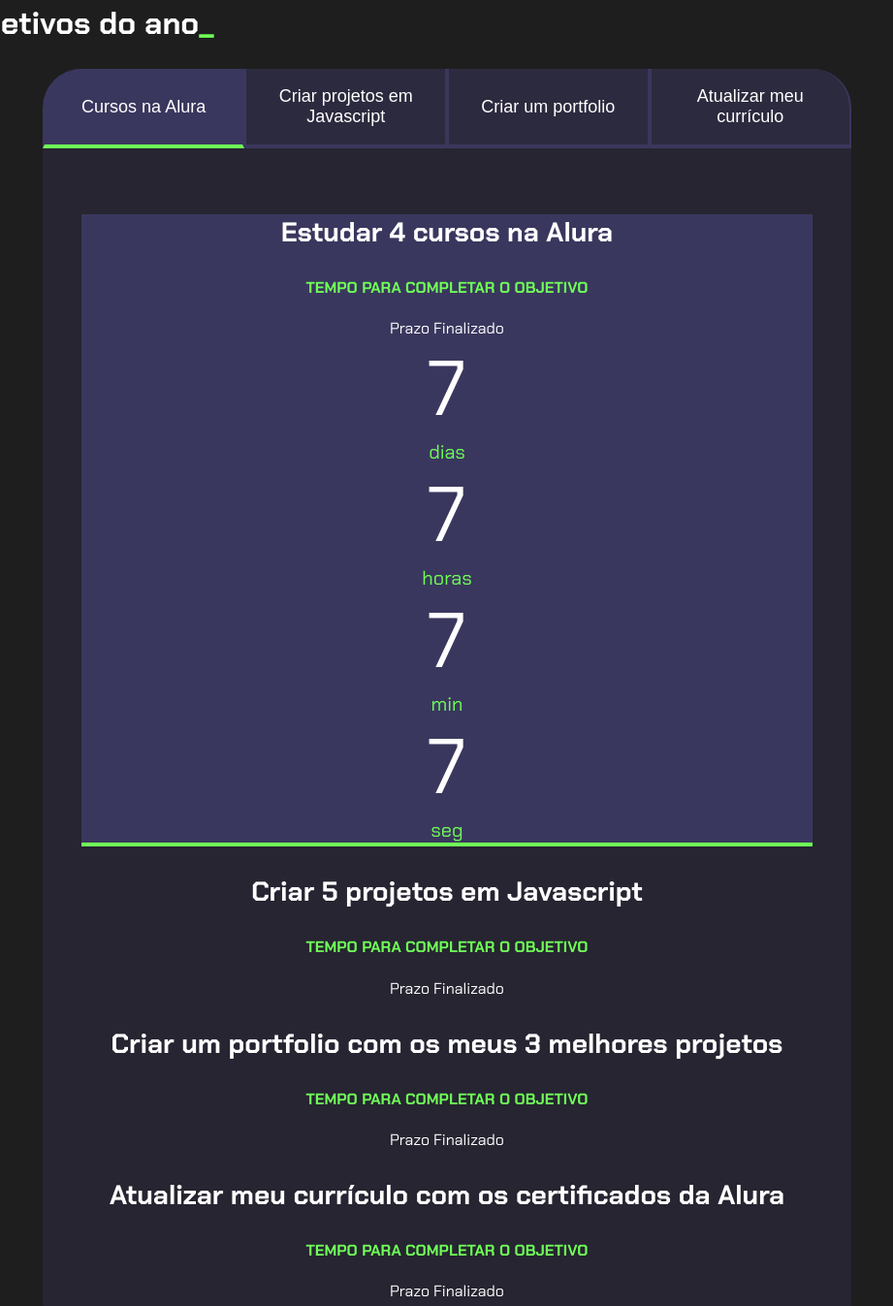
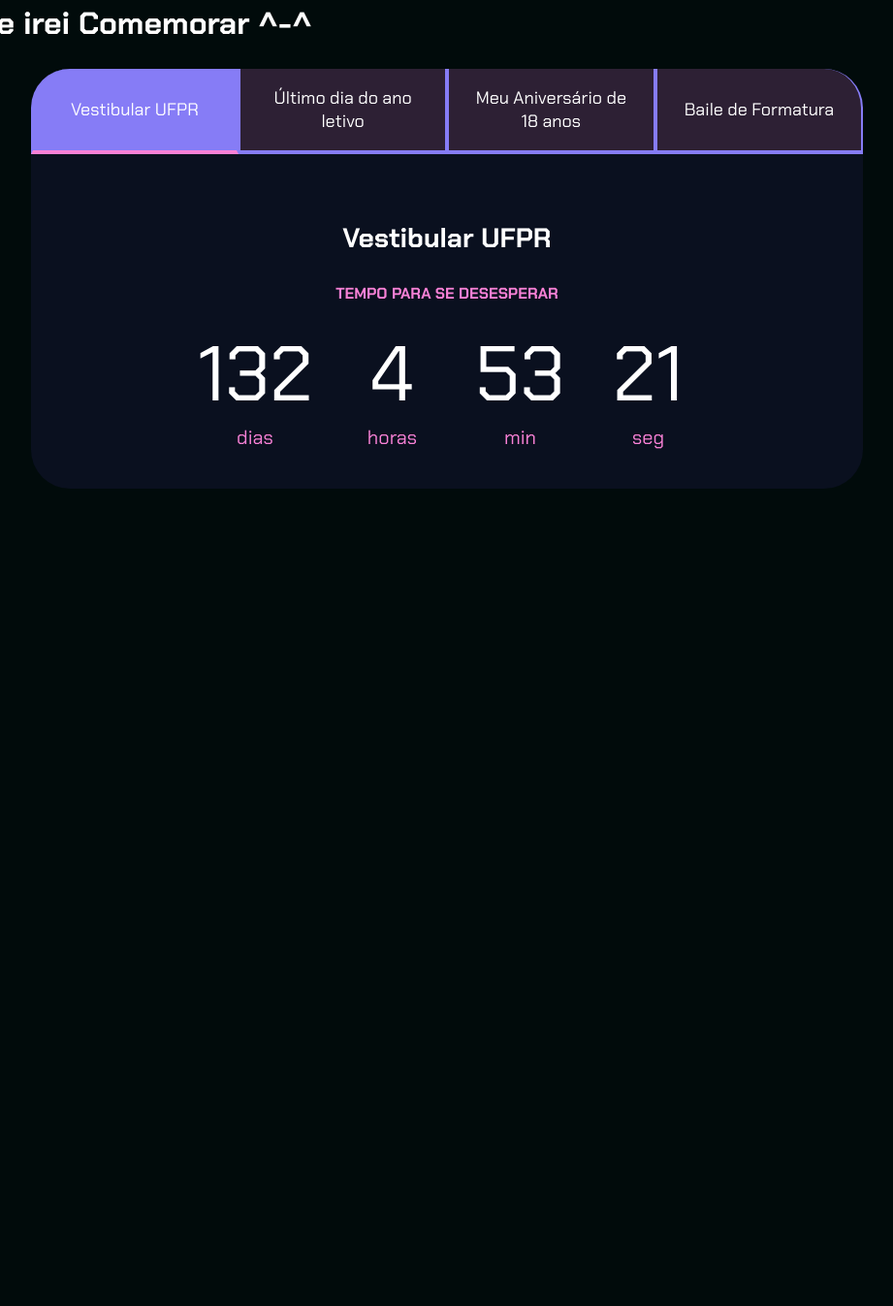
Before and after one commit to Laura-githu/mat2, a plain HTML site: page index.html in a window 1280 px wide. Shown: the part 32-1379 px from the top of the page at 97% size, without its empty margins (179-1100 px from the left). After the commit the page ends 800 px from the top, so only its background shows below. Drawn offline with Linux system fonts and the light colour scheme.

Commit message:
projeto completo

```diff
--- a/index.html
+++ b/index.html
@@ -1,72 +1,116 @@
 <!DOCTYPE html>
 <html lang="pt-br">
+
 <head>
-    <meta charset="UTF-8" />
-    <meta name="viewport" content="width=device-width, initial-scale=1.0" />
+    <meta charset="UTF-8">
+    <meta name="viewport" content="width=device-width, initial-scale=1.0">
     <title>Meus objetivos do ano</title>
-    <link rel="stylesheet" href="style.css" />
+    <link rel="stylesheet" href="style.css">
 </head>
 
 <body>
     <section class="conteudo-principal">
-      <h2 class="titulo-principal">Meus Objetivos do ano<span>_</span></h2>
+        <h2 class="titulo-principal">Datas que irei Comemorar ^-^<span></span></h2>
         <div class="conteudo">
             <div class="botoes">
-    <button class="botao ativo">Cursos na Alura</button>
-    <button class="botao">Criar projetos em Javascript</button>
-    <button class="botao">Criar um portfolio</button>
-    <button class="botao">Atualizar meu currículo</button>
+                <button class="botao ativo">Vestibular UFPR</button>
+                <button class="botao">Último dia do ano letivo</button>
+                <button class="botao">Meu Aniversário de 18 anos</button>
+                <button class="botao">Baile de Formatura</button>
             </div>
              <div class="abas-textos">
                 <div class="aba-conteudo ativo">
-  <h3 class="aba-conteudo-titulo-principal">Estudar 4 cursos na Alura</h3>
-  <h4 class="aba-conteudo-titulo-secundario">
-    Tempo para completar o objetivo
-  </h4>
-  <div class="contador"></div>
+                    <h3 class="aba-conteudo-titulo-principal">Vestibular UFPR</h3>
+                    <h4 class="aba-conteudo-titulo-secundario">Tempo para se desesperar</h4>
+                    <div class="contador">
                         <div class="contador-digito">
-    <p class="contador-digito-numero">7</p>
+                            <p class="contador-digito-numero" id="dias0"></p>
                             <p class="contador-digito-texto">dias</p>
                         </div>
                         <div class="contador-digito">
-    <p class="contador-digito-numero">7</p>
+                            <p class="contador-digito-numero" id="horas0"></p>
                             <p class="contador-digito-texto">horas</p>
                         </div>
                         <div class="contador-digito">
-    <p class="contador-digito-numero">7</p>
+                            <p class="contador-digito-numero" id="min0"></p>
                             <p class="contador-digito-texto">min</p>
                         </div>
                         <div class="contador-digito">
-    <p class="contador-digito-numero">7</p>
+                            <p class="contador-digito-numero" id="seg0"></p>
                             <p class="contador-digito-texto">seg</p>
                         </div>
                     </div>
-<div class="aba-conteudo">
-  <h3 class="aba-conteudo-titulo-principal">Criar 5 projetos em Javascript</h3>
-  <h4 class="aba-conteudo-titulo-secundario">
-    Tempo para completar o objetivo
-  </h4>
-  <div class="contador"></div>
                 </div>
                 <div class="aba-conteudo">
-  <h3 class="aba-conteudo-titulo-principal">
-    Criar um portfolio com os meus 3 melhores projetos
-  </h3>
-  <h4 class="aba-conteudo-titulo-secundario">
-    Tempo para completar o objetivo
-  </h4>
-  <div class="contador"></div>
+                       <h3 class="aba-conteudo-titulo-principal">Último dia do ano letivo</h3>
+                    <h4 class="aba-conteudo-titulo-secundario">Tempo para comemorar</h4>
+                    <div class="contador">
+                        <div class="contador-digito">
+                            <p class="contador-digito-numero" id="dias1"></p>
+                            <p class="contador-digito-texto">dias</p>
+                        </div>
+                        <div class="contador-digito">
+                            <p class="contador-digito-numero" id="horas1"></p>
+                            <p class="contador-digito-texto">horas</p>
+                        </div>
+                        <div class="contador-digito">
+                            <p class="contador-digito-numero" id="min1"></p>
+                            <p class="contador-digito-texto">min</p>
+                        </div>
+                        <div class="contador-digito">
+                            <p class="contador-digito-numero" id="seg1"></p>
+                            <p class="contador-digito-texto">seg</p>
+                        </div>
+                    </div>
                 </div>
                 <div class="aba-conteudo">
-  <h3 class="aba-conteudo-titulo-principal">
-    Atualizar meu currículo com os certificados da Alura
-  </h3>
-  <h4 class="aba-conteudo-titulo-secundario">
-    Tempo para completar o objetivo
-  </h4>
-   <div class="contador"></div>
+                       <h3 class="aba-conteudo-titulo-principal">Meu Aniversário de 18 anos</h3>
+                    <h4 class="aba-conteudo-titulo-secundario">Tempo para comemorar</h4>
+                    <div class="contador">
+                        <div class="contador-digito">
+                            <p class="contador-digito-numero" id="dias2"></p>
+                            <p class="contador-digito-texto">dias</p>
+                        </div>
+                        <div class="contador-digito">
+                            <p class="contador-digito-numero" id="horas2"></p>
+                            <p class="contador-digito-texto">horas</p>
+                        </div>
+                        <div class="contador-digito">
+                            <p class="contador-digito-numero" id="min2"></p>
+                            <p class="contador-digito-texto">min</p>
+                        </div>
+                        <div class="contador-digito">
+                            <p class="contador-digito-numero" id="seg2"></p>
+                            <p class="contador-digito-texto">seg</p>
+                        </div>
+                    </div>
+                </div>
+                <div class="aba-conteudo">
+                    <h3 class="aba-conteudo-titulo-principal">Baile de Formatura</h3>
+                        <h4 class="aba-conteudo-titulo-secundario">Tempo para comemorar</h4>
+                    <div class="contador">
+                        <div class="contador-digito">
+                            <p class="contador-digito-numero" id="dias3"></p>
+                            <p class="contador-digito-texto">dias</p>
+                        </div>
+                        <div class="contador-digito">
+                            <p class="contador-digito-numero" id="horas3"></p>
+                            <p class="contador-digito-texto">horas</p>
+                        </div>
+                        <div class="contador-digito">
+                            <p class="contador-digito-numero" id="min3"></p>
+                                 <p class="contador-digito-texto">min</p>
+                        </div>
+                        <div class="contador-digito">
+                            <p class="contador-digito-numero" id="seg3"></p>
+                            <p class="contador-digito-texto">seg</p>
+                        </div>
+                    </div>
+                </div>
+            </div>
         </div>
     </section>
     <script src="main.js"></script>
 </body>
+
 </html>
--- a/main.js
+++ b/main.js
@@ -3,6 +3,7 @@
 
 for (let i = 0; i < botoes.length; i++) {
     botoes[i].onclick = function () {
+
         for (let j = 0; j < botoes.length; j++) {
             botoes[j].classList.remove("ativo");
             textos[j].classList.remove("ativo");
@@ -10,21 +11,18 @@
 
         botoes[i].classList.add("ativo");
         textos[i].classList.add("ativo");
-  };
     }
+}
+
 const contadores = document.querySelectorAll(".contador");
-const tempoObjetivo1 = new Date("2023-10-05T00:00:00");
-const tempoObjetivo2 = new Date("2023-12-05T00:00:00");
-const tempoObjetivo3 = new Date("2023-12-30T00:00:00");
-const tempoObjetivo4 = new Date("2024-02-01T00:00:00");
+const tempoObjetivo1 = new Date("2026-11-01T00:00:00");
+const tempoObjetivo2 = new Date("2026-12-18T00:00:00");
+const tempoObjetivo3 = new Date("2027-03-26T00:00:00");
+const tempoObjetivo4 = new Date("2027-04-03T00:00:00");
+
 const tempos = [tempoObjetivo1, tempoObjetivo2, tempoObjetivo3, tempoObjetivo4];
-let tempoAtual = new Date();
 
-// Para cada objetivo na lista de contadores
-for (let i = 0; i < contadores.length; i++) {
-  //Calcular o tempo usando a função e associá-lo ao objetivo
-  contadores[i].textContent = calculaTempo(tempos[i]);
-}
+
 function calculaTempo(tempoObjetivo) {
     let tempoAtual = new Date();
     let tempoFinal = tempoObjetivo - tempoAtual;
@@ -32,36 +30,29 @@
     let minutos = Math.floor(segundos / 60);
     let horas = Math.floor(minutos / 60);
     let dias = Math.floor(horas / 24);
+
     segundos %= 60;
     minutos %= 60;
     horas %= 24;
     if (tempoFinal > 0) {
-  return (
-    dias +
-    " dias " +
-    horas +
-    " horas " +
-    minutos +
-    " minutos " +
-    segundos +
-    " segundos"
-  );
+        return [dias, horas, minutos, segundos];
     } else {
-  return "Prazo Finalizado";
+        return [0, 0, 0, 0];
     }
-  contadores[0].textContent = calculaTempo(tempoObjetivo1);
-  contadores[1].textContent = calculaTempo(tempoObjetivo2);
-  contadores[2].textContent = calculaTempo(tempoObjetivo3);
-  contadores[3].textContent = calculaTempo(tempoObjetivo4);
 }
+
 function atualizaCronometro() {
     for (let i = 0; i < contadores.length; i++) {
-    contadores[i].textContent = calculaTempo(tempos[i]);
+        document.getElementById("dias" + i).textContent = calculaTempo(tempos[i])[0];
+        document.getElementById("horas" + i).textContent = calculaTempo(tempos[i])[1];
+        document.getElementById("min" + i).textContent = calculaTempo(tempos[i])[2];
+        document.getElementById("seg" + i).textContent = calculaTempo(tempos[i])[3];
     }
 }
+
 function comecaCronometro() {
     atualizaCronometro();
     setInterval(atualizaCronometro, 1000);
 }
 
-//comecaCronometro();
+comecaCronometro();
--- a/style.css
+++ b/style.css
@@ -1,19 +1,20 @@
-@import url("https://fonts.googleapis.com/css2?family=Chakra+Petch:wght@400;700&display=swap");
+@import url('https://fonts.googleapis.com/css2?family=Chakra+Petch:wght@400;700&display=swap');
 
 :root {
-  --cor-de-fundo: #1e1e1e;
-  --verde: #6fff57;
-  --branco: #ffffff;
-  --botao-ativo: #3a375e;
-  --botao-inativo: rgba(58, 55, 94, 0.5);
-  --texto-fundo: rgba(58, 55, 94, 0.3);
+    --cor-de-fundo: #010b0b;
+    --verde: #f881d6;
+    --branco: #FFFFFF;
+    --botao-ativo: #867cf6;
+    --botao-inativo: rgba(91, 55, 94, 0.5);
+    --texto-fundo: rgba(31, 27, 77, 0.3);
 }
 
 body {
     background-color: var(--cor-de-fundo);
     color: var(--branco);
-  font-family: "Chakra Petch", sans-serif;
+    font-family: 'Chakra Petch', sans-serif;
 }
+
 
 .conteudo-principal {
     display: flex;
@@ -35,8 +36,9 @@
     color: var(--verde);
 }
 
+
 .botao {
-  font-family: "Crakra Petch", sans-serif;
+    font-family: 'Chakra Petch', sans-serif;
     background-color: var(--botao-inativo);
     color: var(--branco);
     display: flex;
@@ -58,13 +60,67 @@
 .botoes {
     display: block;
 }
-  .botoes {
+
+.botao.ativo {
+    background-color: var(--botao-ativo);
+    border-bottom: 4px solid var(--verde);
+}
+
+.abas-textos {
+    background-color: var(--texto-fundo);
+    padding: 40px;
+    border-radius: 0 0 40px 40px;
+}
+
+.aba-conteudo.ativo {
+    display: block;
+}
+
+.aba-conteudo {
+    display: none;
+}
+
+.aba-conteudo-titulo-principal {
+    font-size: 28px;
+    text-align: center;
+}
+
+.aba-conteudo-titulo-secundario {
+    text-align: center;
+    color: var(--verde);
+    text-transform: uppercase;
+}
+
+.contador {
     display: flex;
+    justify-content: center;
+    flex-wrap: wrap;
 }
+
+.contador-digito {
+    padding: 0 16px;
+    text-align: center;
+    min-width: 100px;
+}
+
+.contador-digito-numero {
+    font-size: 80px;
+    margin: 0;
+
+}
+
+.contador-digito-texto {
+    color: var(--verde);
+    font-size: 20px;
+    margin: 0;
+
+}
+
 @media screen and (min-width: 768px) {
     .botoes {
         display: flex;
     }
+
     .botao:first-child {
         border-radius: 40px 0 0 0;
     }
@@ -73,47 +129,3 @@
         border-radius: 0 40px 0 0;
     }
 }
-.ativo {
-  background-color: var(--botao-ativo);
-  border-bottom: 4px solid var(--verde);
-}
-.abas-textos {
-  background-color: var(--texto-fundo);
-  padding: 40px;
-  border-radius: 0 0 40px 40px;
-}
-.botao.ativo {
-  background-color: var(--botao-ativo);
-  border-bottom: 4px solid var(--verde);
-}
-.aba-conteudo.ativo {
-  display: block;
-}
-.aba-conteudo-titulo-principal {
-  font-size: 28px;
-  text-align: center;
-}
-.aba-conteudo-titulo-secundario {
-  text-align: center;
-  color: var(--verde);
-  text-transform: uppercase;
-}
-.contador {
-  display: flex;
-  justify-content: center;
-  flex-wrap: wrap;
-}
-.contador-digito {
-  padding: 0 16px;
-  text-align: center;
-  min-width: 100px;
-}
-.contador-digito-numero {
-  font-size: 80px;
-  margin: 0;
-}
-.contador-digito-texto {
-  color: var(--verde);
-  font-size: 20px;
-  margin: 0;
-}
```
Lines whose indentation alone changed are shown as unchanged.
